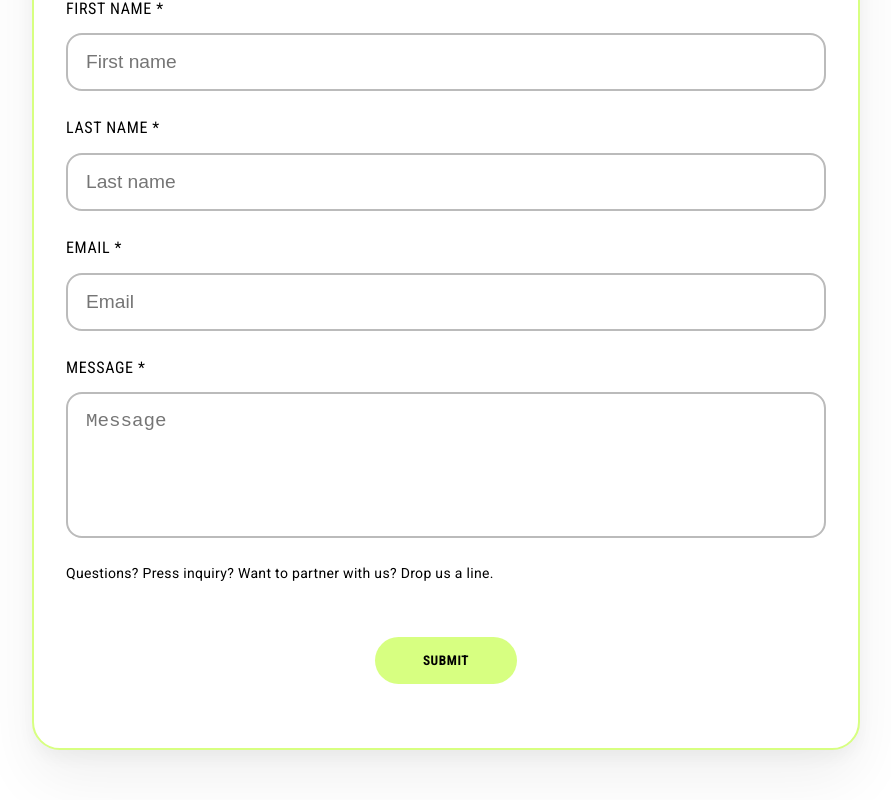
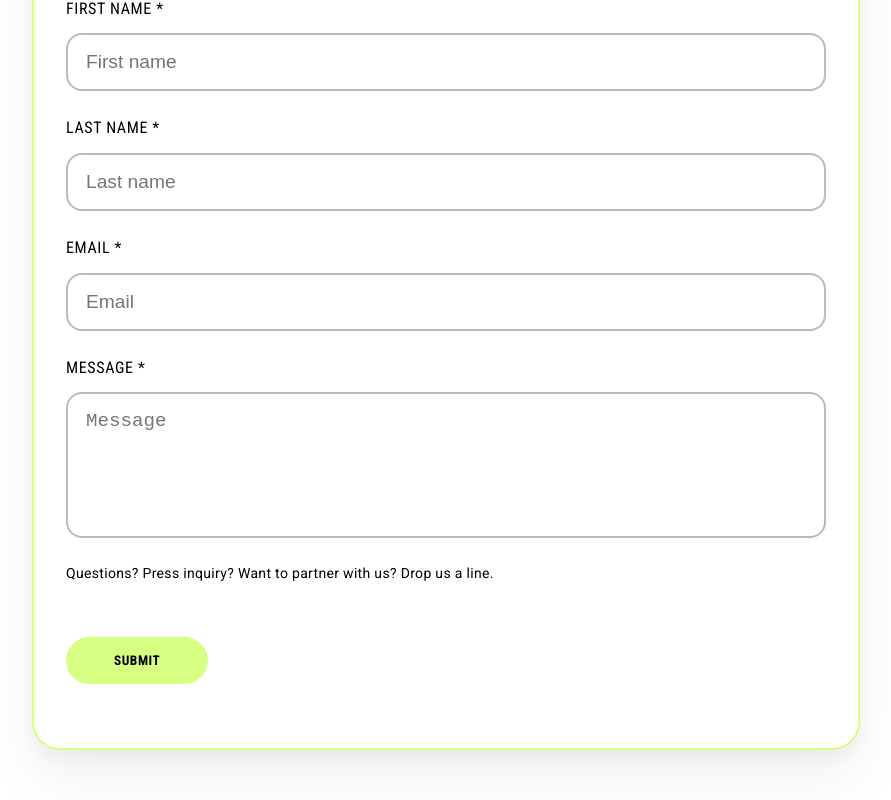
Before and after one commit to mertkilickaplan/shipWebsite, a React (Create React App) app: page / in a window 1280 px wide. Shown: the part 3884-4684 px from the top of the page, without its empty margins (194-1085 px from the left). Built offline with nearby package versions, Linux system fonts and the light colour scheme.

Commit message:
Kill leftover black bar behind submit button

```diff
--- a/src/styles.css
+++ b/src/styles.css
@@ -367,11 +367,9 @@ a.btn {
 }
 
 .contact-submit {
+  background: transparent !important;
   border: none !important;
   padding: 0;
-  grid-column: 1 / -1;
-  margin-top: 1rem;
-  text-align: center;
 }
 
 .contact-submit button {
```
